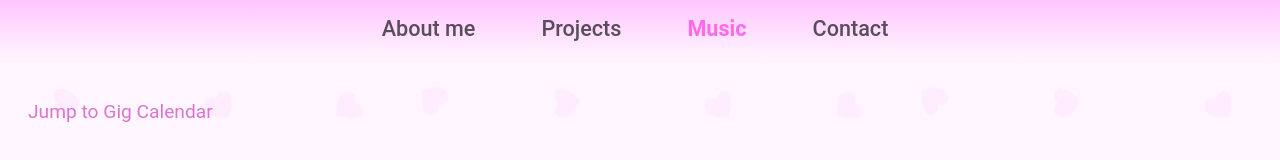
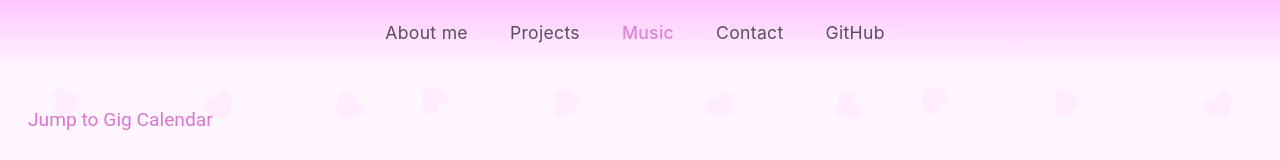
Before and after one commit to sericakitty/sericakitty.github.io, a Vue app: page /music in a window 1280 px wide. Shown: the top 160 px of the page. Built offline with nearby package versions, Linux system fonts and the light colour scheme; no server answers.

Commit message:
refactor(TheNavBar.vue): enhance navbar functionality and styling, improve responsiveness, and add external link support

```diff
--- a/src/components/TheNavBar.vue
+++ b/src/components/TheNavBar.vue
@@ -9,8 +9,9 @@
       <!-- Navbar links -->
       <div class="collapse navbar-collapse" :class="{ 'show': showNav, 'show-animate': showNav }" id="navbarNav">
         <ul class="navbar-nav ms-auto me-auto">
-          <li v-for="link in navibarLinks" :key="link.name" class="nav-item">
-            <router-link :to="{ name: link.name }" class="nav-link navtext" @click="closeNav">{{ link.title }}</router-link>
+          <li v-for="link in navBarLinks" :key="link.name" class="nav-item">
+            <router-link v-if="!link.external" :to="{ name: link.name }" class="nav-link navtext" @click="closeNav">{{ link.title }}</router-link>
+            <a v-else :href="link.url" target="_blank" rel="noopener noreferrer" class="nav-link navtext" @click="closeNav">{{ link.title }}</a>
           </li>
         </ul>
       </div>
@@ -26,12 +27,13 @@ export default {
     };
   },
   computed: {
-    navibarLinks() {
+    navBarLinks() {
       return [
         { name: 'Home', title: 'About me' },
         { name: 'Projects', title: 'Projects' },
         { name: 'Music', title: 'Music' },
         { name: 'Contact', title: 'Contact' },
+        { name: 'github', title: 'GitHub', external: true, url: 'https://github.com/sericakitty' }
       ];
     },
   },
@@ -62,35 +64,34 @@ export default {
 <style scoped>
 nav {
   margin-bottom: 40px;
-  background: var(--color-pastel-lilac);
-  padding: 5px 0;
   background-image: var(--color-gradiant-pink);
+  padding: 12px 0;
 }
 
-/* Navbar link styling */
 .nav-link {
   color: var(--color-light-black) !important;
-  transition: color 0.3s ease-in-out;
+  transition: color 0.2s ease;
+  font-family: 'Inter', sans-serif;
+  font-weight: 400;
+  letter-spacing: 0.3px;
+  padding: 8px 15px;
 }
 
 .nav-link.router-link-active {
-  color: var(--color-magenta) !important;
-  font-weight: bold;
+  color: var(--color-more-lighter-pink) !important;
+  font-weight: 500;
 }
 
-/* Navbar item styling */
 .nav-item {
-  font-size: 1.35rem;
-  font-weight: 500;
-  padding: 0px 10px;
+  font-size: 1.1rem;
+  padding: 0 5px;
+  margin: 0 2px;
+  transition: background-color 0.2s ease;
 }
 
-/* Hover and focus effects for nav items */
-.nav-item:hover,
-.nav-item:focus {
+.nav-item:hover {
   background-color: var(--color-pink);
-  color: var(--color-magenta);
-  border-radius: 5px;
+  border-radius: 8px;
 }
 
 /* Navbar toggler icon customization */
@@ -100,13 +101,14 @@ nav {
 
 /* Toggler button styling */
 .navbar-light .navbar-toggler {
-  border-color: transparent;
+  border: none;
+  padding: 8px;
+  transition: transform 0.2s ease;
 }
 
 /* Toggler button hover and focus effects */
-.navbar-light .navbar-toggler:hover,
-.navbar-light .navbar-toggler:focus {
-  box-shadow: none;
+.navbar-light .navbar-toggler:hover {
+  transform: scale(1.05);
 }
 
 /* Custom dropdown styling */
@@ -135,6 +137,7 @@ nav {
     opacity: 0;
     transform: translateY(-10px);
   }
+
   to {
     opacity: 1;
     transform: translateY(0);
@@ -149,6 +152,12 @@ nav {
   }
 
   .collapse {
+    background: rgba(255, 255, 255, 0.95);
+    border-radius: 12px;
+    box-shadow: 0 4px 15px rgba(0, 0, 0, 0.1);
+    backdrop-filter: blur(8px);
+    padding: 8px;
+    margin-top: 5px;
     width: 200px;
   }
 
@@ -156,15 +165,22 @@ nav {
     width: 100%;
     text-align: center;
     font-size: 1.2rem;
+    margin: 4px 0;
   }
 
   .nav-item:hover,
-.nav-item:focus {
-  background-color: var(--color-light-pink);
-  color: var(--color-light-pink);
-  border-radius: 5px;
+  .nav-item:focus {
+    background-color: var(--color-light-pink);
+    color: var(--color-light-pink);
+    border-radius: 5px;
+  }
+
+  .nav-link {
+    text-align: center;
+    padding: 10px;
+  }
 }
-}
+
 /* Media query for screens wider than 425.1px (Tablet & Desktop styles) */
 @media (min-width: 425.1px) and (max-width: 991.9px) {
   .navbar-nav {
@@ -191,7 +207,8 @@ nav {
 
   .navbar-nav .nav-item {
     display: inline-block;
-    padding: 0 5px; /* Added small padding for link items */
+    padding: 0 5px;
+    /* Added small padding for link items */
     margin: 0 5px;
   }
 
@@ -225,13 +242,12 @@ nav {
 
   .navbar-nav .nav-item {
     display: inline-block;
-    margin: 0 15px; /* Increased margin for desktop sizes */
-    padding: 0 10px; /* Increased padding for link items */
+    margin: 0 8px;
+    padding: 0 5px;
   }
 
   .navbar-toggler {
     display: none;
   }
 }
-
 </style>
```
